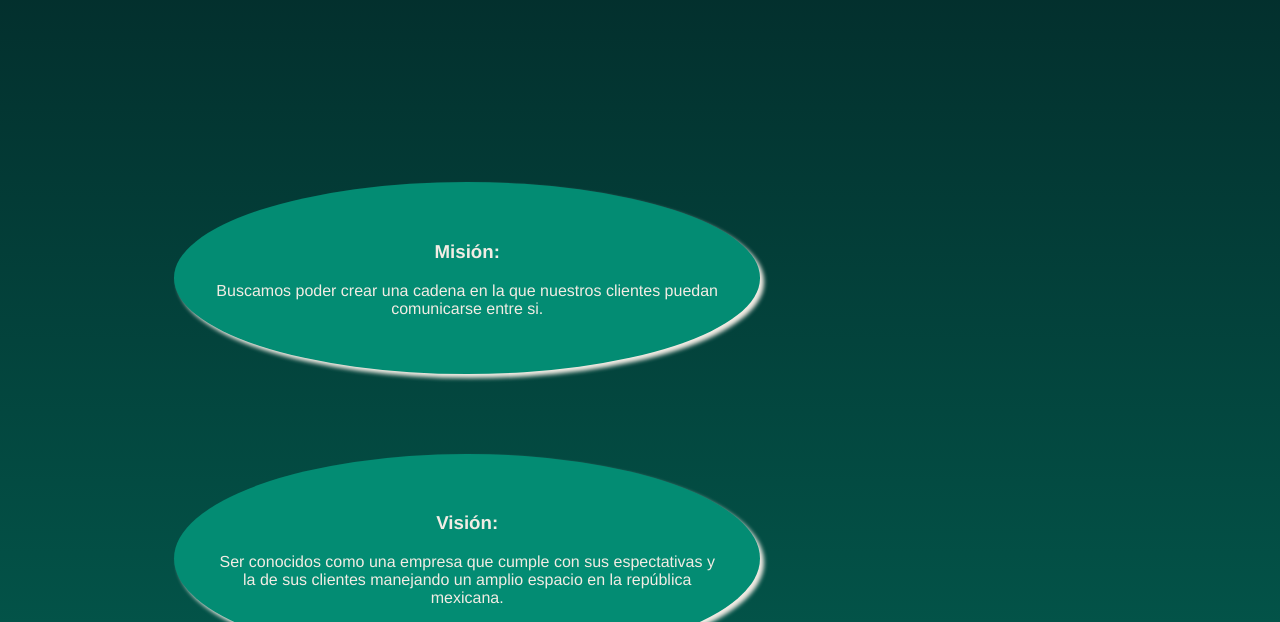
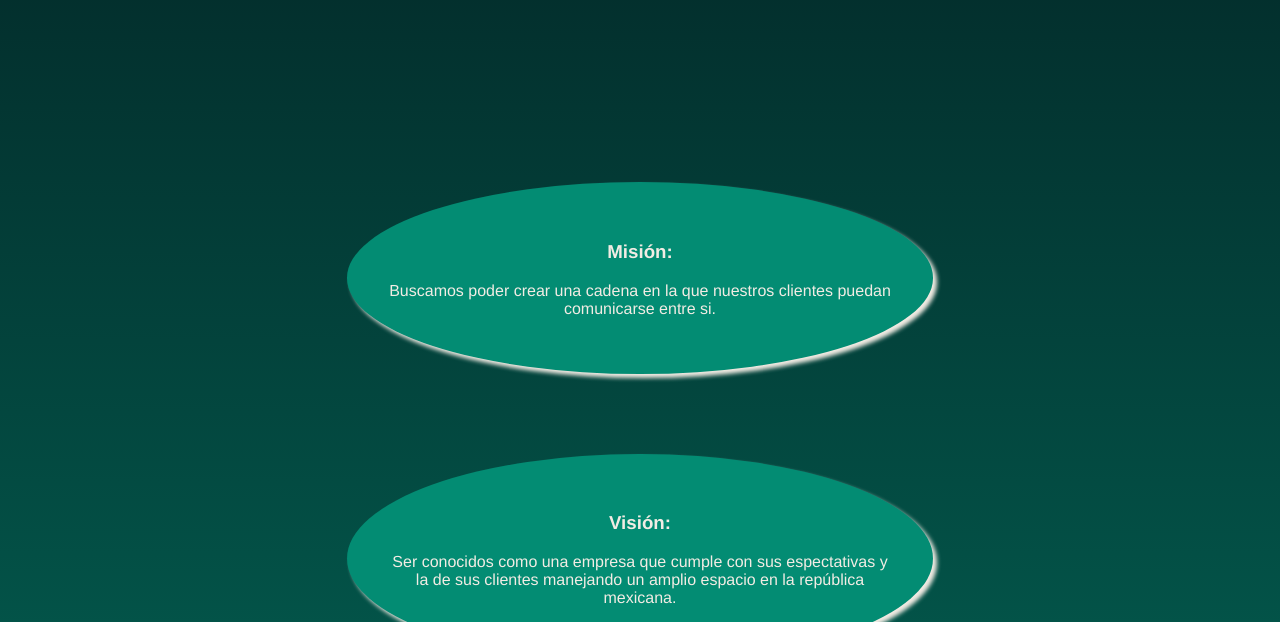
Before and after one commit to DoctoraSt/GL---Logistics-example-, a plain HTML site: page Acerca.html in a window 1280 px wide. Shown: the part 178-800 px from the top of the page. Drawn offline with nearby package versions, Linux system fonts and the light colour scheme.

Commit message:
Cambios de barra
cambio en HTML acerca y contacto, junto a las misiones de la empresa

```diff
--- a/Acerca.html
+++ b/Acerca.html
@@ -26,6 +26,7 @@
         </div>
     </header>
     <article>
+        <div class="circulo-central">
             <div class="circulo">
                 <h3>Misión:</h3>
                 <p>Buscamos poder crear una cadena en la que nuestros
@@ -42,6 +43,7 @@
                 <p>Mostrar pasión por el trabajo de y la comunicación empresa/cliente.
                 Consistencia a la hora de comunicarse con los transportistas y satisfacción
                 en el logro de los objetivos.</p>
+            </div>
         </div>
     </article>
     <article class="info">
--- a/CSS/principal.css
+++ b/CSS/principal.css
@@ -86,9 +86,12 @@ a:hover{
     text-align: center;
     padding: 40px;
     margin: 40px;
-    width: 20%;
-    height: 60%;
     box-shadow: 4px 4px 4px #F2ECE4;
+}
+.circulo-central{
+    display: flex;
+    flex-direction: column;
+    align-items: center;
 }
 .office{
     color: #F2ECE4;
```
Also changed, not shown: Contacto.html (+5 -2 lines). Lines whose indentation alone changed are shown as unchanged.
